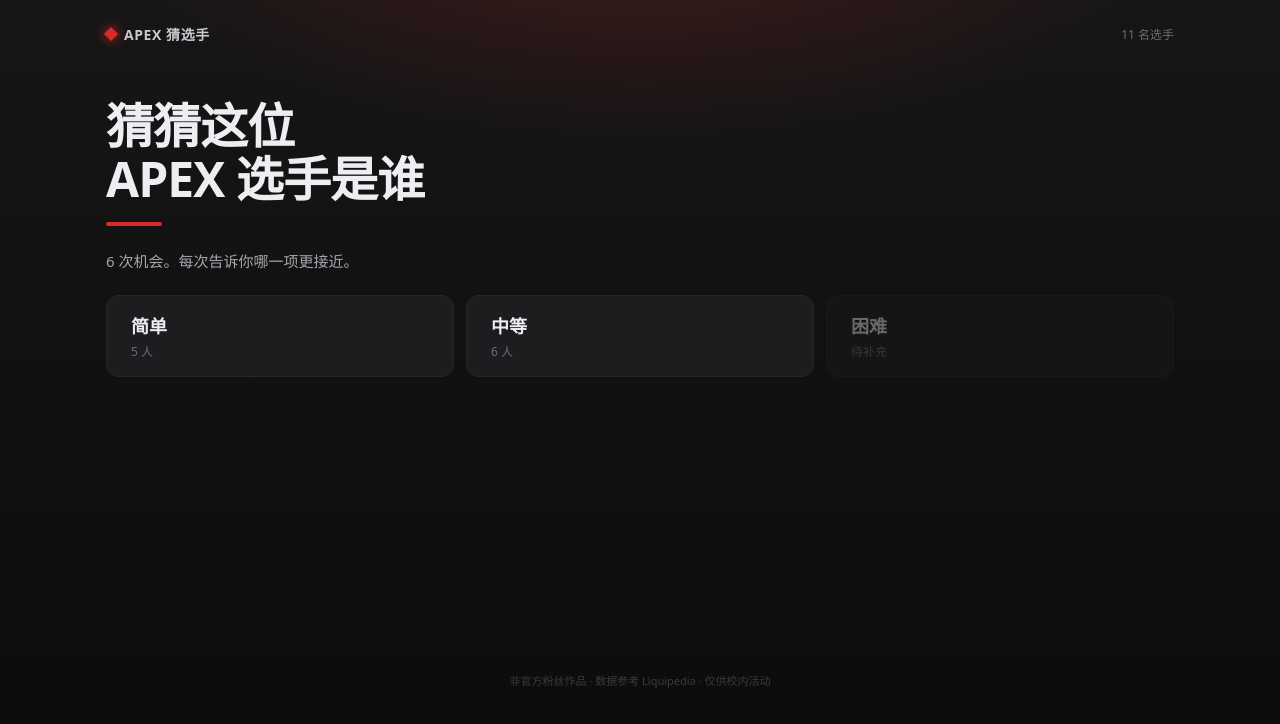
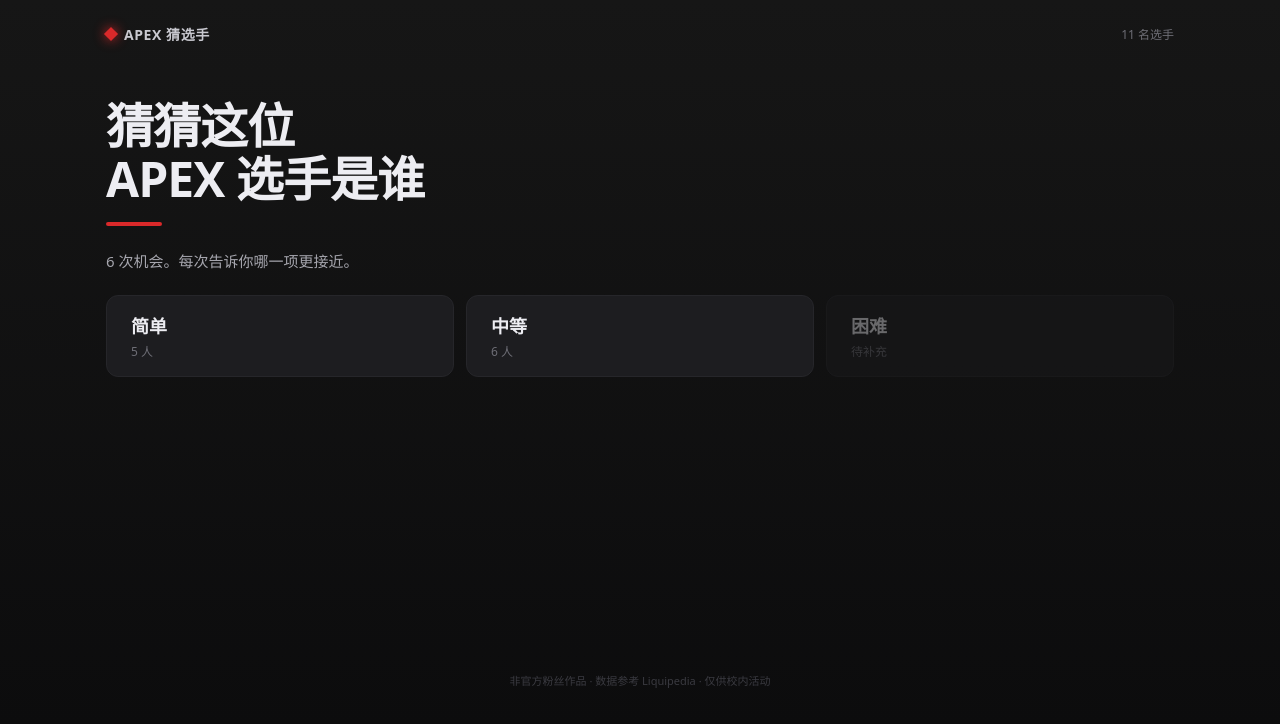
Before and after one commit to recelilious/kayiba, a React (Vite) app: page / in a window 1280 px wide. Shown: the top 724 px of the page. Built offline with nearby package versions, Linux system fonts and the light colour scheme.

Commit message:
style(ui): 去掉背景红色光晕
- body::before 只保留深色纵向渐变，移除顶部红色 radial-gradient

```diff
--- a/src/styles/global.css
+++ b/src/styles/global.css
@@ -26,9 +26,7 @@ body::before {
   inset: 0;
   pointer-events: none;
   z-index: -1;
-  background:
-    radial-gradient(60% 40% at 50% -10%, rgba(218, 41, 42, 0.22), transparent 70%),
-    linear-gradient(180deg, #161616 0%, #0b0b0c 100%);
+  background: linear-gradient(180deg, #161616 0%, #0b0b0c 100%);
 }
 
 button {
```
